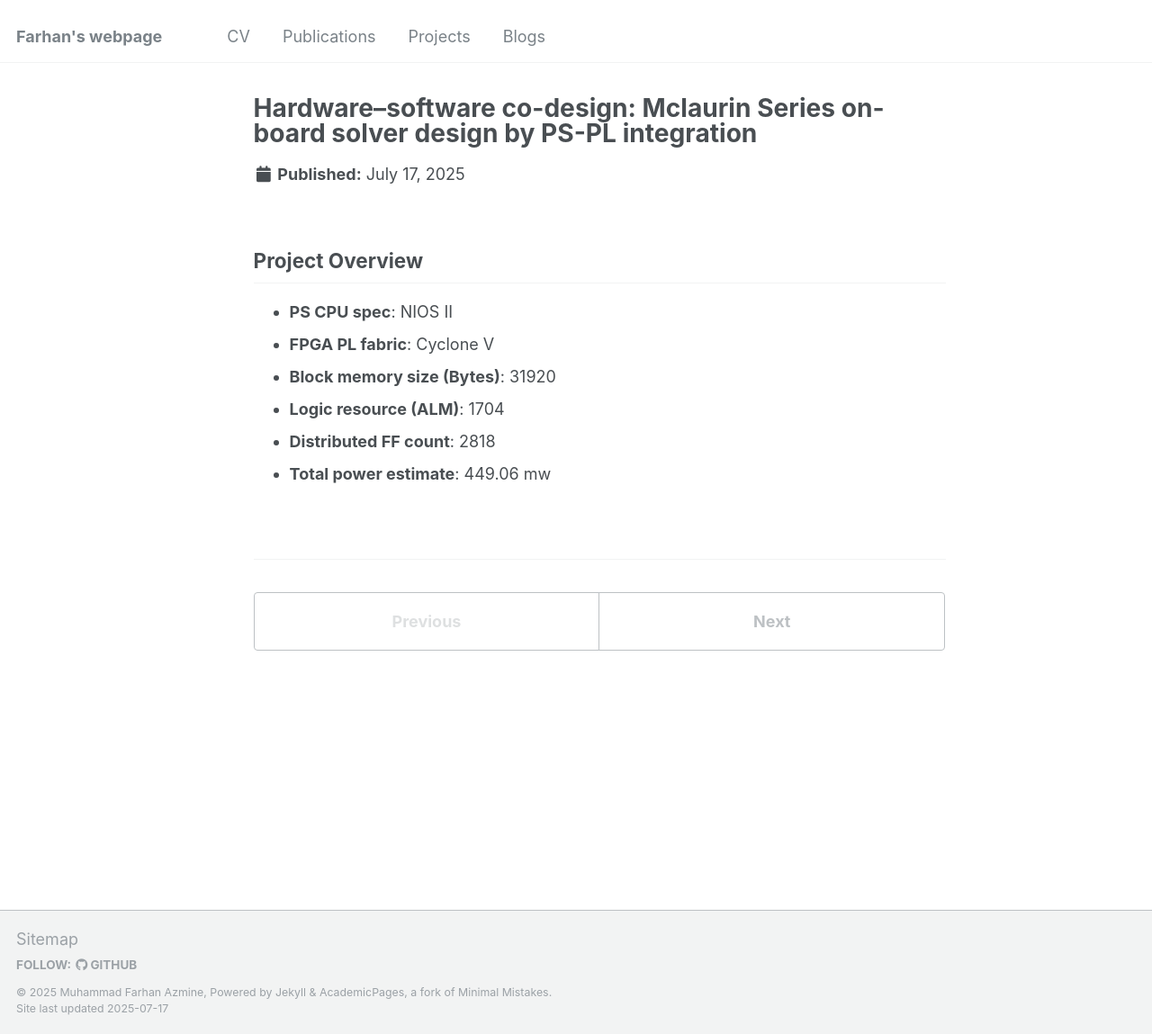
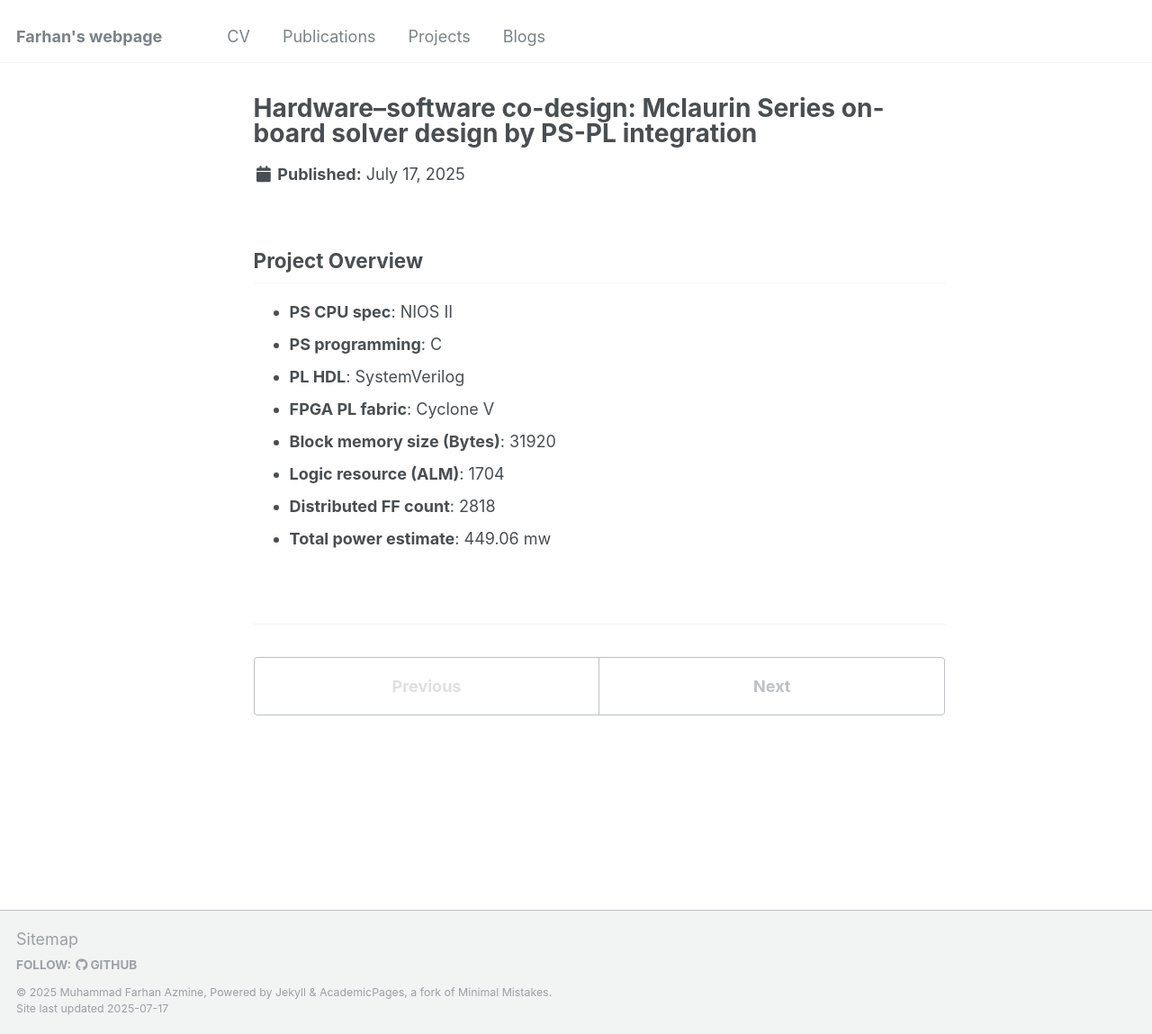
Before and after one commit to muhammadfarhan720/web-profile, a Jekyll site: the page built from _projects/HW_SW_onboard_test.md, in a window 1280 px wide and 1149 px high. Shown: the whole window at 90% size. Built offline with Jekyll 4.4.1, drawn with Linux system fonts in a browser that asks for light colours.

Commit message:
update
update

```diff
--- a/_projects/HW_SW_onboard_test.md
+++ b/_projects/HW_SW_onboard_test.md
@@ -9,6 +9,8 @@ order: 1
 ## Project Overview
 
 - **PS CPU spec**: NIOS II
+- **PS programming**: C
+- **PL HDL**: SystemVerilog
 - **FPGA PL fabric**: Cyclone V
 - **Block memory size (Bytes)**: 31920
 - **Logic resource (ALM)**: 1704
```
Also changed, not shown: _projects/RNN_MIMO.md (+1 -0 lines).
